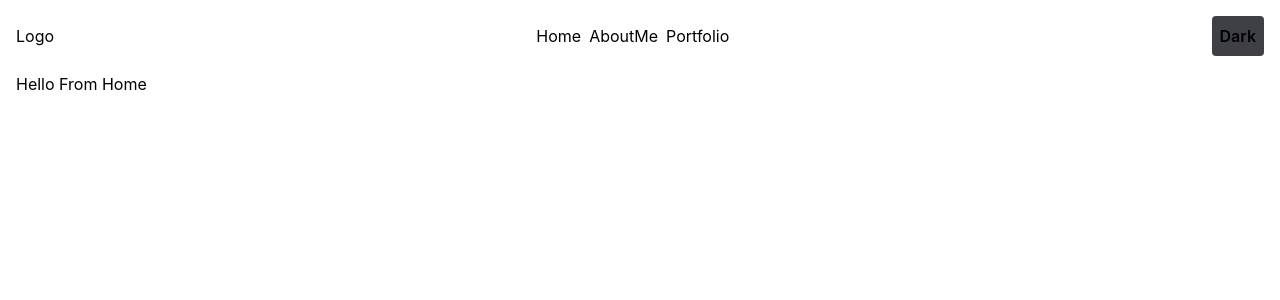
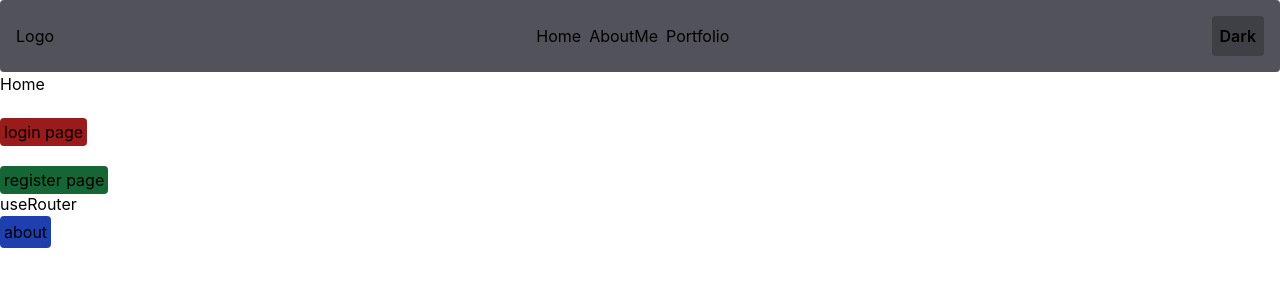
Before and after one commit to 57Ajay/nextjs, a Next.js app: page / in a window 1280 px wide. Shown: the top 300 px of the page. Built offline with nearby package versions, Linux system fonts and the light colour scheme.

Commit message:
creating login/register routes

```diff
--- /dev/null
+++ b/app/(auth)/login/page.tsx
@@ -0,0 +1,9 @@
+import React from 'react'
+
+const Login = () => {
+  return (
+    <div>Login Page</div>
+  );
+};
+
+export default Login;
--- /dev/null
+++ b/app/(auth)/register/page.tsx
@@ -0,0 +1,9 @@
+import React from 'react'
+
+const Register = () => {
+  return (
+    <div>Register</div>
+  )
+}
+
+export default Register
--- a/app/page.tsx
+++ b/app/page.tsx
@@ -1,10 +1,21 @@
-
+'use client';
+import { useRouter } from "next/navigation";
 import { Fragment } from "react";
+import Link from "next/link";
 
 const Home = ()=>{
+  const router = useRouter();
+  const handleClick = ()=>{
+    router.push("/about");
+  };
   return(
     <Fragment>
-      <h1 className="ml-4">Hello From Home</h1>
+      <h1>Home</h1><br />
+      <Link href={'/login'} className="bg-red-800 p-1 rounded">login page</Link><br /><br />
+      <Link href={'/register'} className="bg-green-800 p-1 rounded">register page</Link>
+      <br />
+      <h1>useRouter</h1>
+      <button onClick={handleClick} className="bg-blue-800 p-1 rounded">about</button>
     </Fragment>
   )
 };
--- a/components/Navbar.tsx
+++ b/components/Navbar.tsx
@@ -8,10 +8,12 @@ const Navbar = () => {
   const { dark, toggleDarkMode } = useTheme();
 
   return (
-    <nav className={`p-4 justify-between`}>
+    <nav className={`p-4 justify-between ${dark ? "bg-slate-500 rounded" : "bg-zinc-600 rounded"}`}>
       <ul className="flex justify-between items-center">
         <div className="logo">
-          <h1 className='pr-2'>Logo</h1>
+          <h1 className='pr-2'>
+            <Link href="/">Logo</Link>
+            </h1>
         </div>
         <div className="link-container flex">
           <Link className="pr-2" href="/">
```
